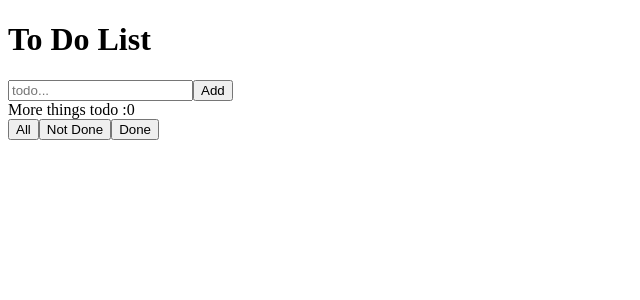
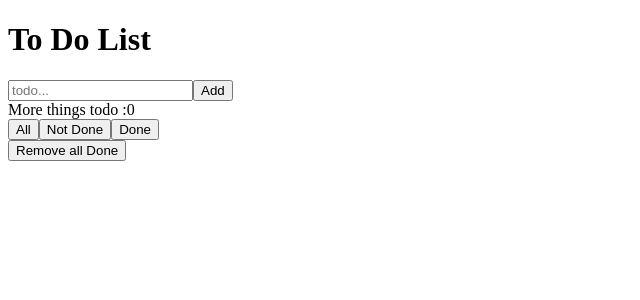
Before and after one commit to Liu-Ivy/ToDoApp, a React (Create React App) app in the folder todolist/: page / in a window 1280 px wide. Shown: the top 300 px of the page, without its empty margins (0-640 px from the left). Built offline with nearby package versions, Linux system fonts and the light colour scheme; the HTML template or start-up script is replaced by a standard one.

Commit message:
remove all function done

```diff
--- a/todolist/src/components/TodoList.js
+++ b/todolist/src/components/TodoList.js
@@ -49,6 +49,10 @@ class TodoList extends Component {
     this.setState({ todos: this.state.todos.filter((todo) => todo.id !== id) });
   };
 
+  removeAllDones = () => {
+    this.setState({ todos: this.state.todos.filter((todo) => !todo.complete) });
+  };
+
   render() {
     let todos = [];
 
@@ -81,6 +85,9 @@ class TodoList extends Component {
         <button onClick={() => this.updateTodos("all")}>All</button>
         <button onClick={() => this.updateTodos("notDone")}>Not Done</button>
         <button onClick={() => this.updateTodos("done")}>Done</button>
+        <div>
+          <button onClick={this.removeAllDones}>Remove all Done</button>
+        </div>
       </div>
     );
   }
```
